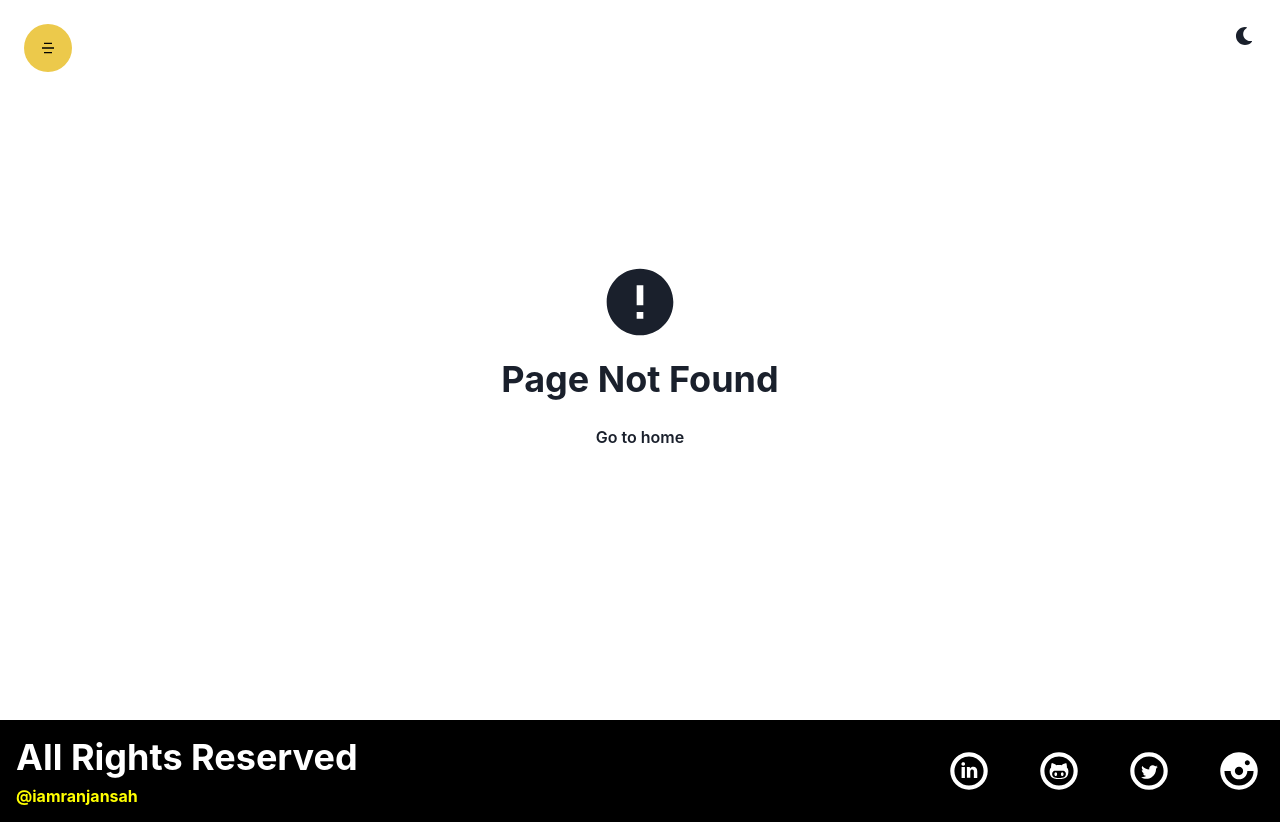
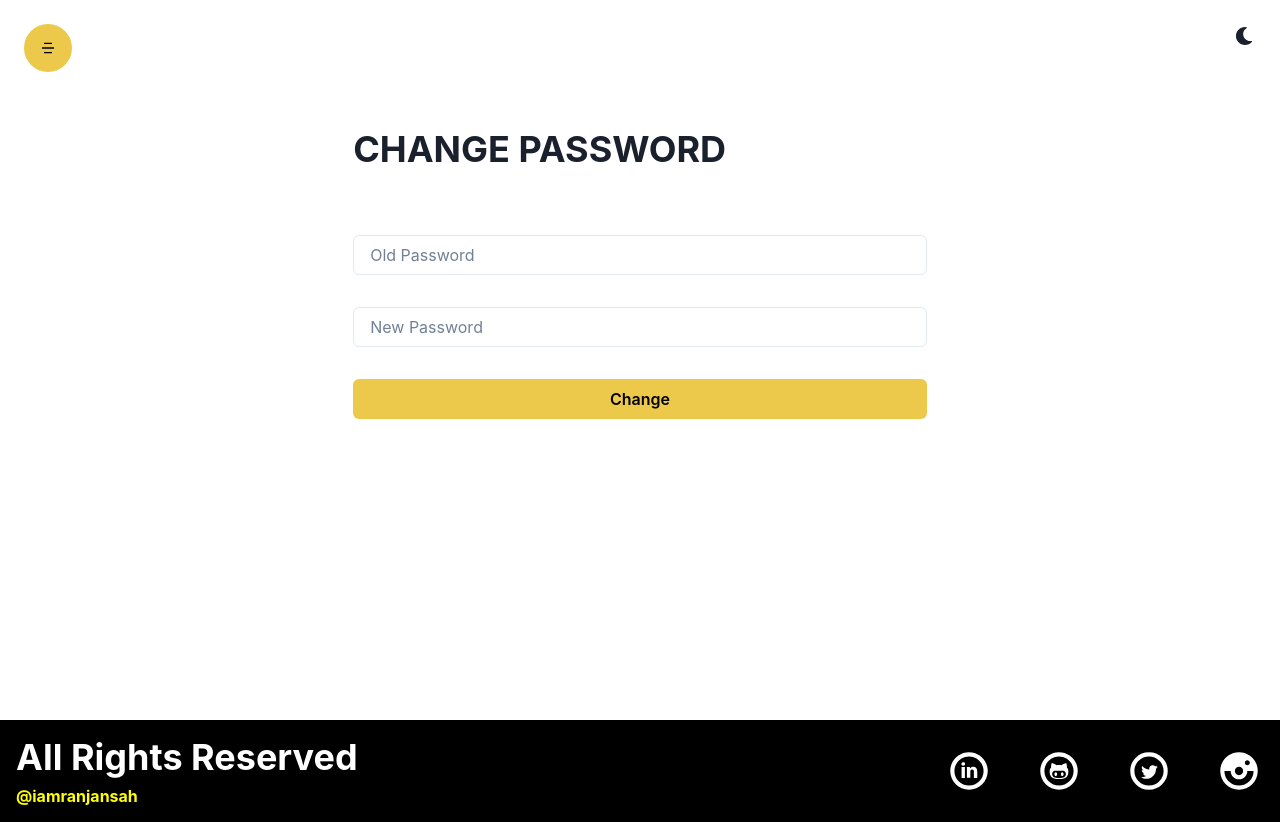
Before and after one commit to iamranjansah/TooD-V-, a React (Create React App) app: page /changepassword in a window 1280 px wide. Before the commit this address had no page. Built offline with nearby package versions, Linux system fonts and the light colour scheme.

Commit message:
Change Profile & Change Password

```diff
--- a/src/App.js
+++ b/src/App.js
@@ -17,6 +17,8 @@
 import PaymentFail from './components/Payments/PaymentFail';
 import CoursePage from './components/CoursePage/CoursePage';
 import Profile from './components/Profile/Profile';
+import UpdateProfile from './components/Profile/UpdateProfile';
+import ChangePassword from './components/Profile/ChangePassword';
 
 function App() {
 
@@ -34,6 +36,8 @@
       <Route path ="/request" element={<Request/>} />
       <Route path ="/about" element={<About/>} />
       <Route path ="/profile" element={<Profile/>} />
+      <Route path ="/updateprofile" element={<UpdateProfile/>} />
+      <Route path ="/changepassword" element={<ChangePassword/>} />
 
       <Route path ="/login" element={<Login/>} />
       <Route path ="/signup" element={<Signup/>} />
--- /dev/null
+++ b/src/components/Profile/ChangePassword.jsx
@@ -0,0 +1,44 @@
+import { Button, Container, Heading, Input, VStack } from '@chakra-ui/react';
+import React, { useState } from 'react';
+
+const ChangePassword = () => {
+  const [oldPassword, setOldPassword] = useState('');
+  const [newPassword, setNewPassword] = useState('');
+
+  return (
+    <Container py={'16'} minH={'90vh'}>
+      <form>
+        <Heading
+          textTransform={'uppercase'}
+          children="Change Password"
+          my={'16'}
+          textAlign={['center', 'left']}
+        />
+        <VStack spacing={'8'}>
+          <Input
+            required
+            value={oldPassword}
+            onChange={e => setOldPassword(e.target.value)}
+            type="password"
+            focusBorderColor="yellow.500"
+            placeholder="Old Password"
+          />
+
+          <Input
+            required
+            value={newPassword}
+            onChange={e => setNewPassword(e.target.value)}
+            type="password"
+            focusBorderColor="yellow.500"
+            placeholder="New Password"
+          />
+          <Button w={'full'} colorScheme="yellow" type="submit">
+            Change
+          </Button>
+        </VStack>
+      </form>
+    </Container>
+  );
+};
+
+export default ChangePassword;
--- /dev/null
+++ b/src/components/Profile/UpdateProfile.jsx
@@ -0,0 +1,44 @@
+import { Button, Container, Heading, Input, VStack } from '@chakra-ui/react'
+import React, { useState } from 'react'
+
+const UpdateProfile = () => {
+const [name, setName] = useState("");
+const [email, setEmail] = useState("");
+
+  return (
+    <Container py={'16'} minH={'90vh'}>
+    <form>
+      <Heading
+        textTransform={'uppercase'}
+        children="Update Profile"
+        my={'16'}
+        textAlign={['center', 'left']}
+      />
+      <VStack spacing={'8'}>
+        <Input
+
+          value={name}
+          onChange={e => setName(e.target.value)}
+          type="text"
+          focusBorderColor="yellow.500"
+          placeholder="Name"
+        />
+
+        <Input
+
+          value={email}
+          onChange={e => setEmail(e.target.value)}
+          type="email"
+          focusBorderColor="yellow.500"
+          placeholder="Email"
+        />
+        <Button w={'full'} colorScheme="yellow" type="submit">
+          Update
+        </Button>
+      </VStack>
+    </form>
+  </Container>
+  )
+}
+
+export default UpdateProfile
```
